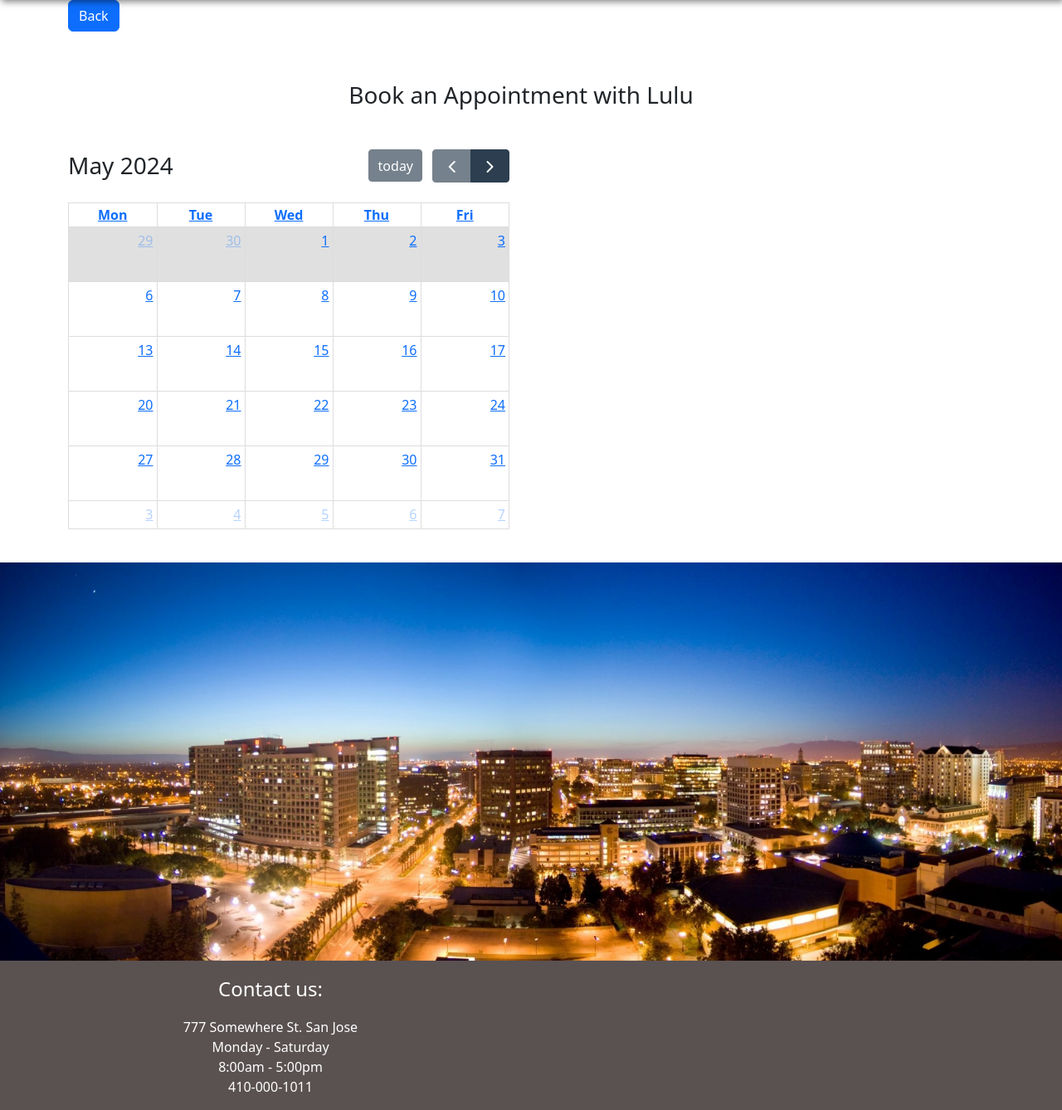
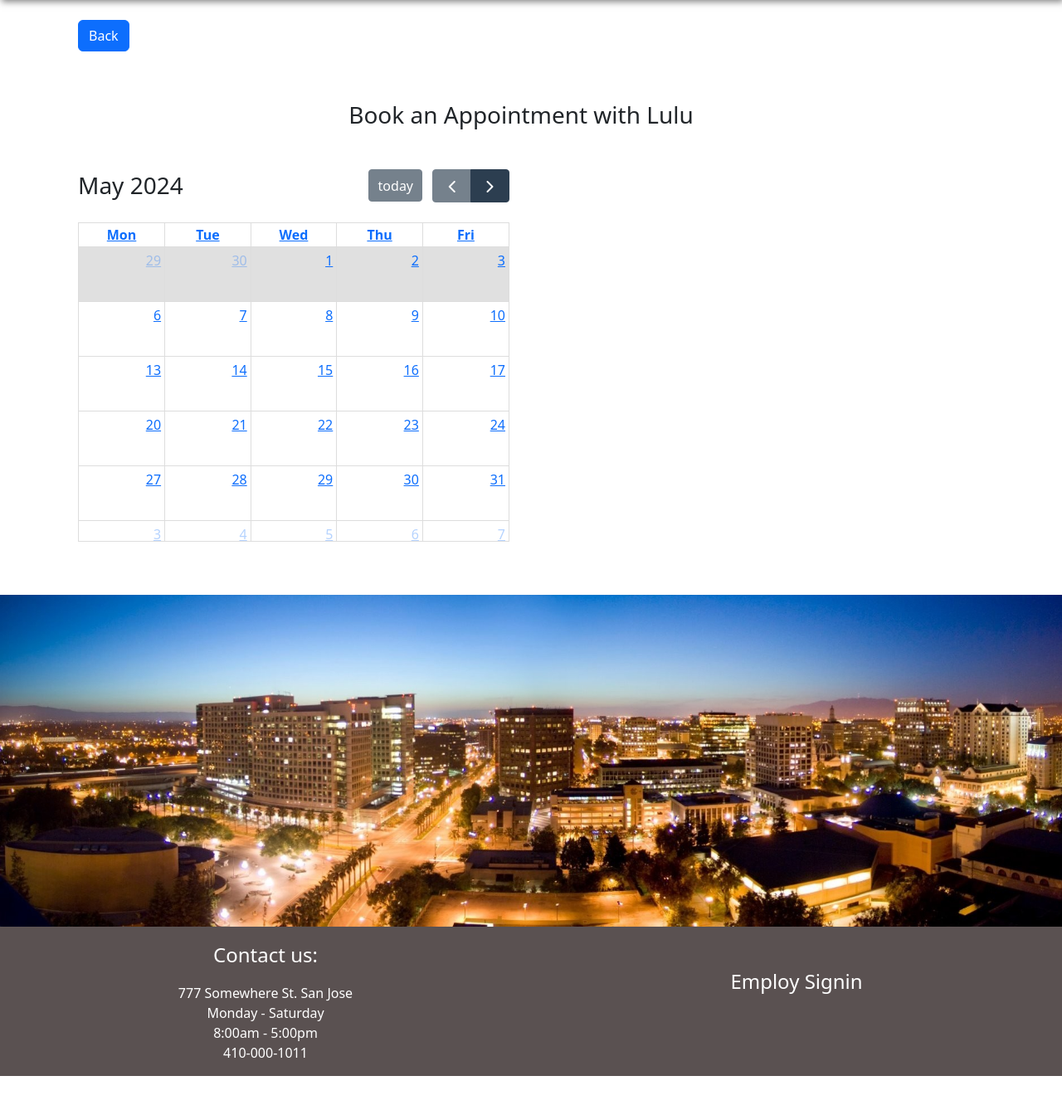
Before and after one commit to VapurGunslinger/Cmpe_131_Project, a Flask app: page /Animals/Schedule/10 in a window 1280 px wide. Shown: the part 108-1446 px from the top of the page at 83% size. After the commit the page ends 1405 px from the top, so only its background shows below. Run offline with Flask 3, Linux system fonts and the light colour scheme; data comes from the database, SQL or seed files in the repository; lists and menus that the app fills with data are empty; some libraries are stand-ins or nearby versions.

Commit message:
modified:   static/images/san_jose.jpg 	modified:   templates/add_animal.html 	modified:   templates/adoption_steps.html 	modified:   templates/animalpage.html 	modified:   templates/apptschedule.html 	modified:   templates/base.html 	modified:   templates/index.html

```diff
--- a/templates/adoption_steps.html
+++ b/templates/adoption_steps.html
@@ -87,7 +87,7 @@
 
         </div>
 
-        <div class="col-4 ">
+        <div class="col-4 p-4">
             <div class="row">
                 <img src= "{{ url_for('static', filename='images/dog_group.jpg') }}" class="image border border-1 border-dark" >
             </div>
@@ -101,7 +101,7 @@
         <p class="fs-2 text-center">Cat pricing</p>
     </div>
     <div class="row align-items-center">
-        <div class="col-4">
+        <div class="col-4 p-4">
             <div class="row">
                 <img src= "{{ url_for('static', filename='images/cat_group.jpg') }}" class="image border border-1 border-dark" >
             </div>
--- a/templates/apptschedule.html
+++ b/templates/apptschedule.html
@@ -2,7 +2,7 @@
 
 
 {%block head%}
-    <head>
+
         <meta charset="UTF-8">
         <meta name="viewport" content="width=device-width, initial-scale=0.5">
         <title>Pre-Appointment Calendar</title>
@@ -10,6 +10,13 @@
         <link rel="stylesheet" href="https://cdn.jsdelivr.net/npm/fullcalendar@5.10.1/main.min.css">
 
         <style>
+
+            .nav-link:hover {
+                background-color: #657C99 !important;
+                /* color: #657C99 !important; */
+
+            }
+
             .form{
                 display: none;
                 /* position: fixed; */
@@ -53,14 +60,16 @@
             }
 
 
+
+
         </style>
-    </head>
+
 {%endblock%}
 
 {%block body%}
 <body>
 
-    <div class="container-xl">
+    <div class="container-xl p-4">
         <div class ="row">
             <div class="col" style="padding-bottom: 40px;">
                 <a href=" {{url_for('animalpage', id=animal.id)}} " class="btn btn-primary" >Back</a>
@@ -76,19 +85,17 @@
                 <div id="calendar"></div>
             </div>
             <div class="col" style="padding-left: 40px; padding-top: 40px">
-                <!-- <div class="row" style = "padding-top: 20px">
-                    <h3 style="text-align: left"> Book an Appointment with {{animal.name}} </h3>
-                </div> -->
+
                 <div class="row" >
                     <div class="form" id="form">
                         <h3 class="text-center">Appointment Form</h3>
                         <p id="selectedSlot"></p>
                         <form id="appointmentForm" action = '/Animals/Schedule/Save' method = 'post'>
-                             <!-- Form fields go here -->
+
                             <p id="selectedSlot"></p>
 
                             <label>Please select your appointment time:</label><br><br>
-                            <input type="hidden" id="animal_id" name="animal_id" value="{{ animal.id }}"">
+                            <input type="hidden" id="animal_id" name="animal_id" value="{{ animal.id }}">
                             <input type="hidden" id="Appoint_Date" name="Appoint_Date" required>
                             <input type="hidden" id="Appoint_Time_Slot_Hidden" name="Appoint_Time_Slot" required>
                             <div id="timeSlotButtons"></div></br>
@@ -317,10 +324,11 @@
 
     </script>
 </body>
+
 {%endblock%}
 
 
-// const dayCells = document.querySelectorAll('.fc-daygrid-day'); // Get all day cells
+// const dayCells = document.querySelectorAll('.fc-daygrid-day'){ // Get all day cells
 
                     // dayCells.forEach(cell => {
                     //     const date = new Date(cell.getAttribute('data-date')); // Get the date of the cell
@@ -361,7 +369,7 @@
 
                     // });
 
-                },
+                //},
 
 // dayCellDidMount: function (cell) {
 //     console.log("didmount")
--- a/templates/base.html
+++ b/templates/base.html
@@ -11,12 +11,17 @@
     <link rel= "stylesheet" type= "text/css" href= "{{ url_for('static',filename='styles/main.css') }}">
 
     <style>
+        .nav-link:hover{
+
+            border-radius: 50px
+            /* color: #CBC7DE !important; */
+        }
         .footer{
             background-color:#5A5151;
         }
         .masthead{
             background-size: cover;
-            min-height: 60vh;
+            min-height: 50vh;
             position: relative;
             color: white;
             text-shadow: 2px 2px 2px rgba(0,0,0,.2);
@@ -27,7 +32,7 @@
 
         #image{
             background-image: url('../static/images/san_jose.jpg');
-            background-color: green;
+            background-color: grey;
         }
 
 
@@ -80,7 +85,8 @@
 
     <footer class="footer text-white">
         <div class="container-fluid">
-            <div class="col-6 p-3">
+            <div class="row">
+                <div class="col-6 p-3 align-items-center">
                     <div class= "row justify-content-center">
                         <p class="fs-4 text-center ">
                             Contact us:
@@ -101,7 +107,11 @@
 
 
                 </div>
-            <div class="col-6">
+                <div class="col-6 p-5 " >
+                    <p class="fs-4 text-center ">
+                    <a class="nav-link" aria-current="page" href="{{url_for('home')}}">Employ Signin</a>
+                    </p>
+                </div>
             </div>
         </div>
 
```
Also changed, not shown: templates/add_animal.html (+9 -1 lines), templates/animalpage.html (+8 -1 lines), templates/index.html (+2 -5 lines), static/images/san_jose.jpg. Lines whose indentation alone changed are shown as unchanged.
